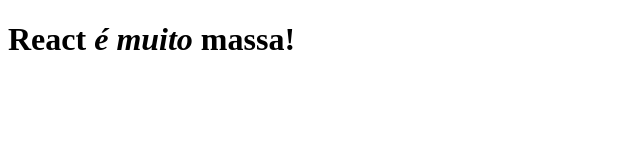
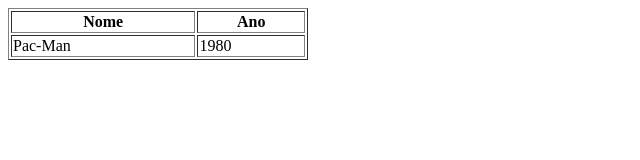
Before and after one commit to Souza-Lucas/reactproweb, a plain HTML site: page react_example/index.html in a window 1280 px wide. Shown: the whole page, without its empty margins (0-640 px from the left). Drawn offline with Linux system fonts and the light colour scheme.

Commit message:
Receita - React 0

```diff
--- a/react_example/index.html
+++ b/react_example/index.html
@@ -20,19 +20,23 @@
    <script>
 
       ReactDOM.render(
-      React.createElement(
-         'h1',
-         {id: 'my-heading'},
          React.createElement(
-         'span',
-         null,
-         'React ',
-         React.createElement('em', null, 'é muito'),
+            'table',
+            {id: 'tabela', border:'1', width:'300'},
+            React.createElement(
+               'tr',
+               null,
+               React.createElement('th', null, 'Nome'),
+               React.createElement('th', null, 'Ano')
+            ),
+            React.createElement(
+               'tr',
+               null,
+               React.createElement('td', null, 'Pac-Man'),
+               React.createElement('td', null, '1980')
+            )
          ),
-         ' massa!'
-         ),
-         document.getElementById('app')
-      );
+      document.getElementById("app"))
 
    </script>
 
```
